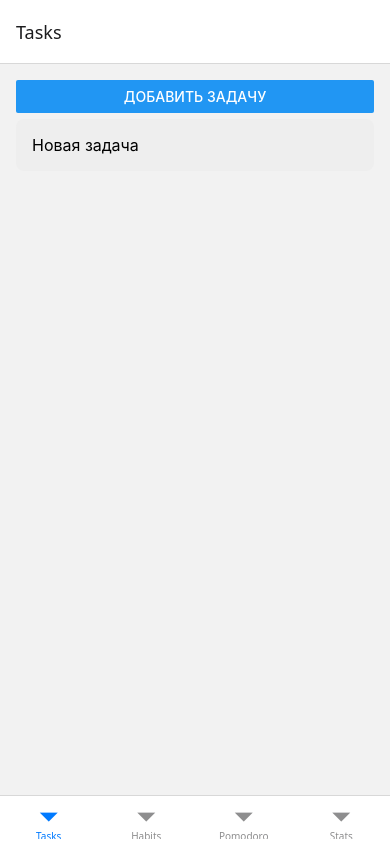
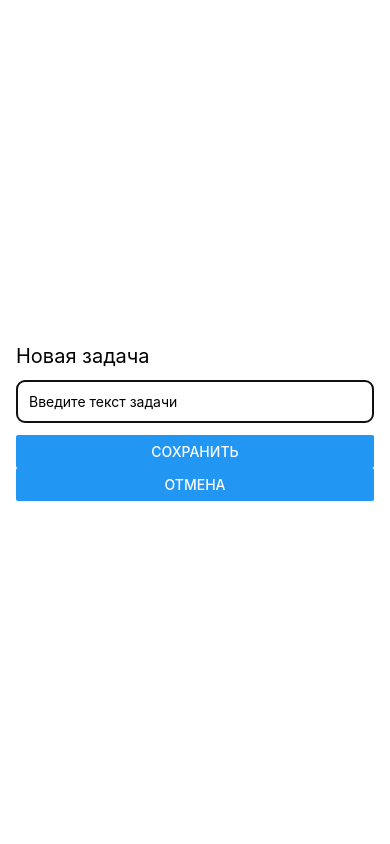
Before and after one commit to Veligor/focus-flow, a React Native app: screen / in a window 390 px wide. Both pictures are taken after a click on the button "ДОБАВИТЬ ЗАДАЧУ". Built offline with nearby package versions, Linux system fonts and the light colour scheme.

Commit message:
feat(tasks): add task creation modal with text input

```diff
--- a/src/features/tasks/screens/TaskScreen.tsx
+++ b/src/features/tasks/screens/TaskScreen.tsx
@@ -1,13 +1,34 @@
-import { View, Text, Button, FlatList, Pressable } from "react-native";
+import {
+  View,
+  Text,
+  Button,
+  FlatList,
+  Pressable,
+  Modal,
+  TextInput,
+} from "react-native";
+import { useState } from "react";
 import { useTasksStore } from "../../../store/tasksStore";
 
 export const TasksScreen = () => {
   const { tasks, addTask, toggleTask, removeTask } = useTasksStore();
 
+  const [modalVisible, setModalVisible] = useState(false);
+  const [title, setTitle] = useState("");
+
+  const handleAddTask = () => {
+    if (!title.trim()) return;
+
+    addTask(title);
+    setTitle("");
+    setModalVisible(false);
+  };
   return (
     <View style={{ flex: 1, padding: 16 }}>
-      <Button title="Добавить задачу" onPress={() => addTask("Новая задача")} />
+      {/* Кнопка открытия */}
+      <Button title="Добавить задачу" onPress={() => setModalVisible(true)} />
 
+      {/* Список */}
       <FlatList
         data={tasks}
         keyExtractor={(item) => item.id}
@@ -33,6 +54,35 @@ export const TasksScreen = () => {
           </Pressable>
         )}
       />
+
+      {/* Modal создания */}
+      <Modal visible={modalVisible} animationType="slide">
+        <View
+          style={{
+            flex: 1,
+            padding: 16,
+            justifyContent: "center",
+          }}
+        >
+          <Text style={{ fontSize: 20, marginBottom: 12 }}>Новая задача</Text>
+
+          <TextInput
+            placeholder="Введите текст задачи"
+            value={title}
+            onChangeText={setTitle}
+            style={{
+              borderWidth: 1,
+              borderColor: "#ccc",
+              padding: 12,
+              borderRadius: 8,
+              marginBottom: 12,
+            }}
+          />
+
+          <Button title="Сохранить" onPress={handleAddTask} />
+          <Button title="Отмена" onPress={() => setModalVisible(false)} />
+        </View>
+      </Modal>
     </View>
   );
 };
```
